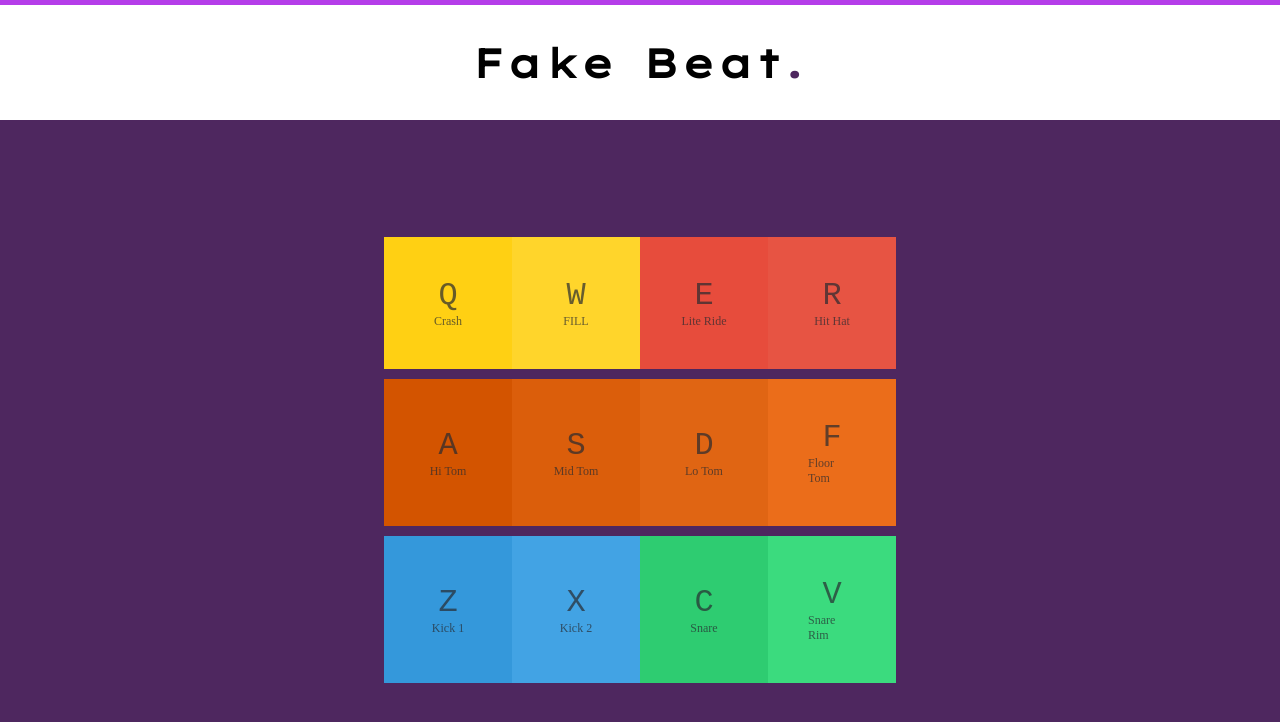
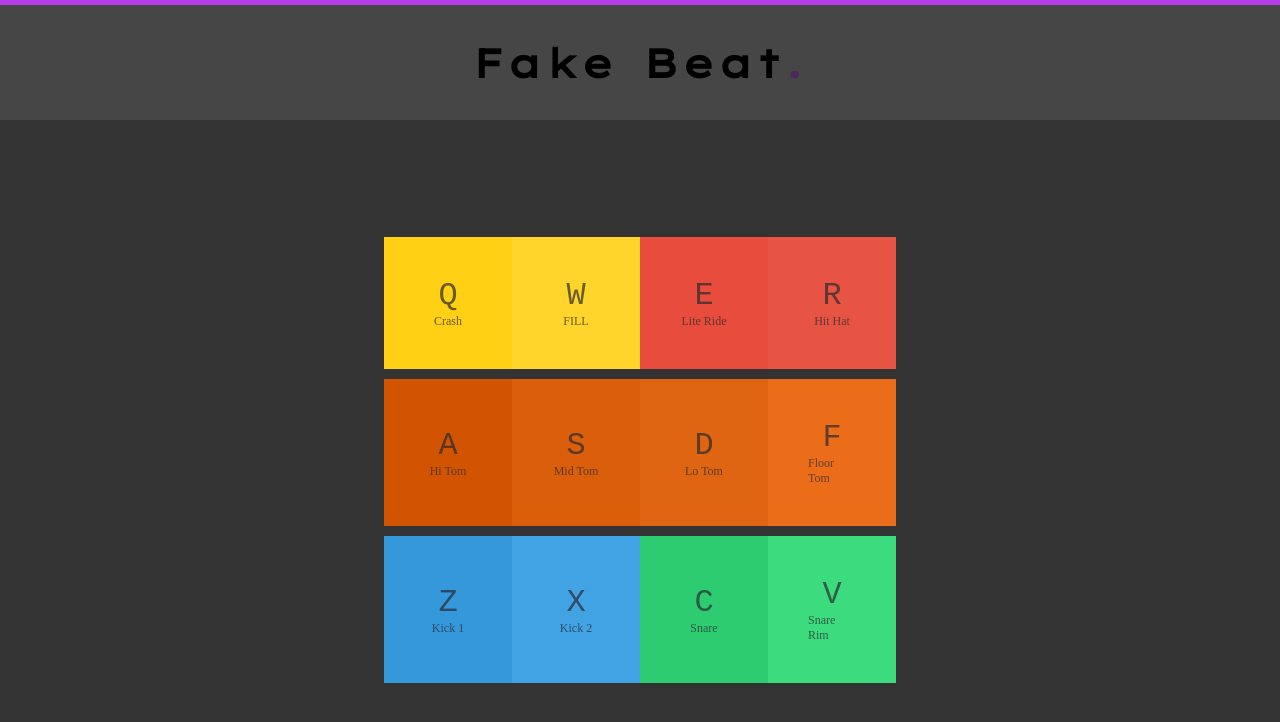
Before and after one commit to Xalvic/beatmaker, a plain HTML site: page index.html in a window 1280 px wide. Drawn offline with Linux system fonts and the dark colour scheme.

Commit message:
Update index.html

```diff
--- a/index.html
+++ b/index.html
@@ -169,6 +169,14 @@
             font-size: 30px;
         }
             }
+   @media (prefers-color-scheme: dark) {
+    header {
+      background: #464646;
+    }
+    section {
+     background-color: #333;
+    }
+   }
     </style>
 </head>
 <body>
```
